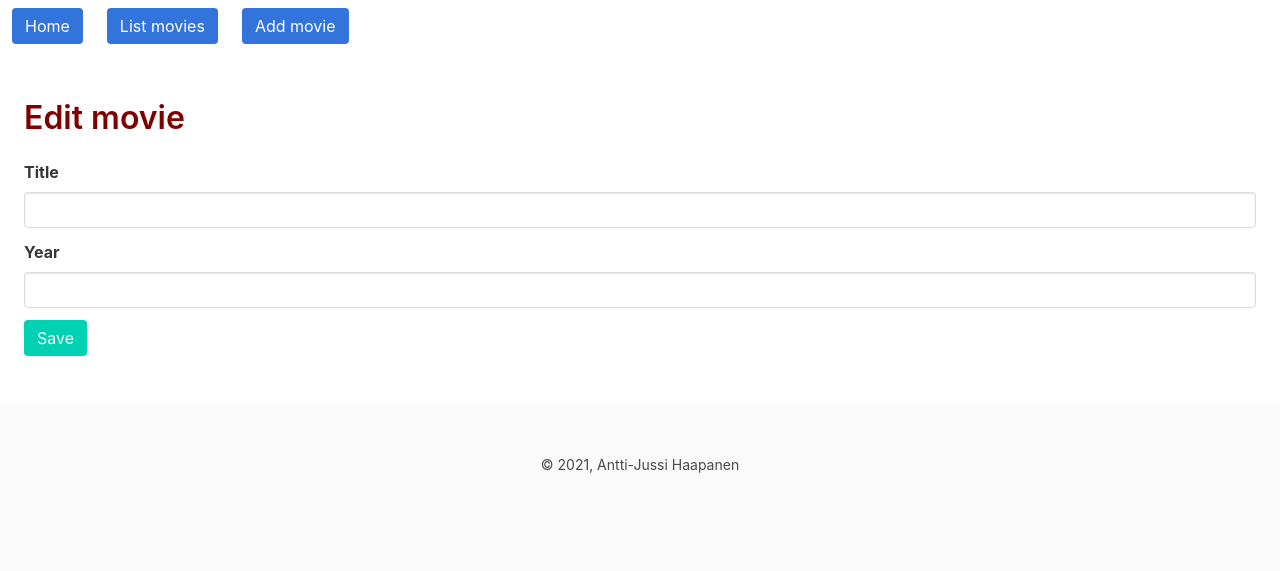
After one commit to ajhaap/Flask, a Flask app: page /new-movie in a window 1280 px wide. The commit adds this page. Shown: the top 571 px of the page. Run offline with Flask 2, Linux system fonts and the light colour scheme.

Commit message:
addition

```diff
--- a/server.py
+++ b/server.py
@@ -10,12 +10,15 @@ def create_app():
     app.config.from_object("settings")
 
     app.add_url_rule("/", view_func=views.home_page)
-    app.add_url_rule("/movies", view_func=views.movies_page)
+    app.add_url_rule(
+        "/movies", view_func=views.movies_page, methods=["GET", "POST"]
+        )
     app.add_url_rule("/movies/<int:movie_key>", view_func=views.movie_page)
+    app.add_url_rule(
+        "/new-movie", view_func=views.movie_add_page, methods=["GET", "POST"]
+        )
 
     db = Database()
-    db.add_movie(Movie("Slaughterhouse-five", year=1972))
-    db.add_movie(Movie("The shining"))
     app.config["db"] = db
 
     return app
--- a/templates/layout.html
+++ b/templates/layout.html
@@ -19,6 +19,9 @@
                     <span class="navbar-item">
                         <a class="button is-link" href="{{ url_for('movies_page') }}">List movies</a>
                     </span>
+                    <span class="navbar-item">
+                        <a class="button is-link" href="{{ url_for('movie_add_page') }}">Add movie</a>
+                    </span>
                 </div>
             </nav>
         </header>
--- /dev/null
+++ b/templates/movie_edit.html
@@ -0,0 +1,28 @@
+{% extends "layout.html" %}
+{% block title %}Edit movie{% endblock %}
+{% block content %}
+    <h1 class="title">Edit movie</h1>
+
+    <form action="" method="post" name="movie_edit">
+        <div class="field">
+            <label for="title" class="label">Title</label>
+            <div class="control">
+                <input type="text" name="title" class="input" required="required">
+            </div>
+        </div>
+
+        <div class="field">
+            <label for="year" class="label">Year</label>
+            <div class="control">
+                <input type="number" name="year" class="input"
+                    min="{{ min_year }}" max="{{ max_year }}">
+            </div>
+        </div>
+
+        <div class="field is-grouped">
+            <div class="control">
+                <button class="button is-primary is small">Save</button>
+            </div>
+        </div>
+    </form>
+{% endblock %}
--- a/views.py
+++ b/views.py
@@ -1,6 +1,8 @@
 from datetime import datetime
 
-from flask import abort, current_app, render_template
+from flask import abort, current_app, render_template, request, redirect, url_for
+
+from movie import Movie
 
 def home_page():
     today = datetime.today()
@@ -9,8 +11,14 @@ def home_page():
 
 def movies_page():
     db = current_app.config["db"]
-    movies = db.get_movies()
-    return render_template("movies.html", movies=sorted(movies))
+    if request.method == "GET":
+        movies = db.get_movies()
+        return render_template("movies.html", movies=sorted(movies))
+    else:
+        form_movie_keys = request.form.getlist("movie_keys")
+        for form_movie_key in form_movie_keys:
+            db.delete_movie(int(form_movie_key))
+        return redirect(url_for("movies_page"))
 
 def movie_page(movie_key):
     db = current_app.config["db"]
@@ -18,3 +26,16 @@ def movie_page(movie_key):
     if movie is None:
         abort(404)
     return render_template("movie.html", movie=movie)
+
+def movie_add_page():
+    if request.method == "GET":
+        return render_template(
+            "movie_edit.html", min_year=1887, max_year=datetime.now().year
+        )
+    else:
+        form_title = request.form["title"]
+        form_year = request.form["year"]
+        movie = Movie(form_title, year=int(form_year) if form_year else None)
+        db = current_app.config["db"]
+        movie_key = db.add_movie(movie)
+        return redirect(url_for("movie_page", movie_key=movie_key))
```
Also changed, not shown: templates/movies.html (+8 -0 lines).
